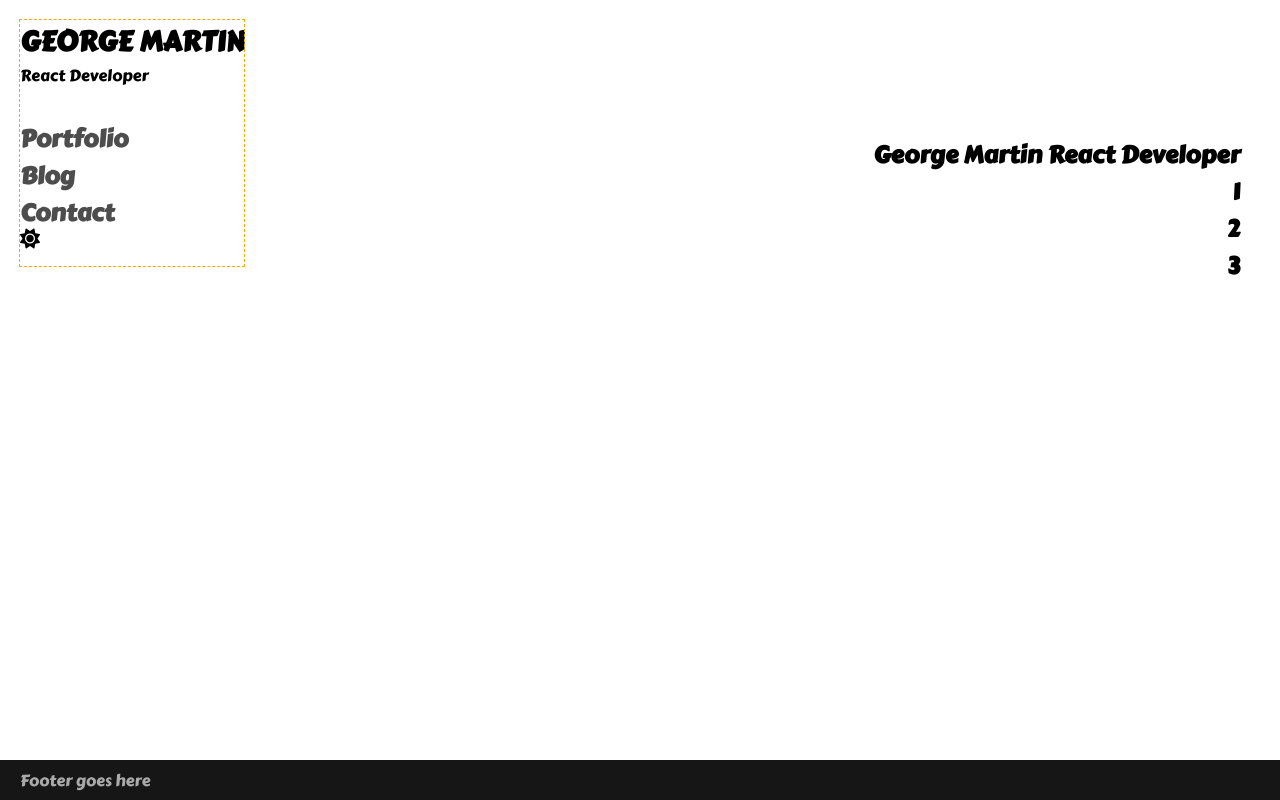
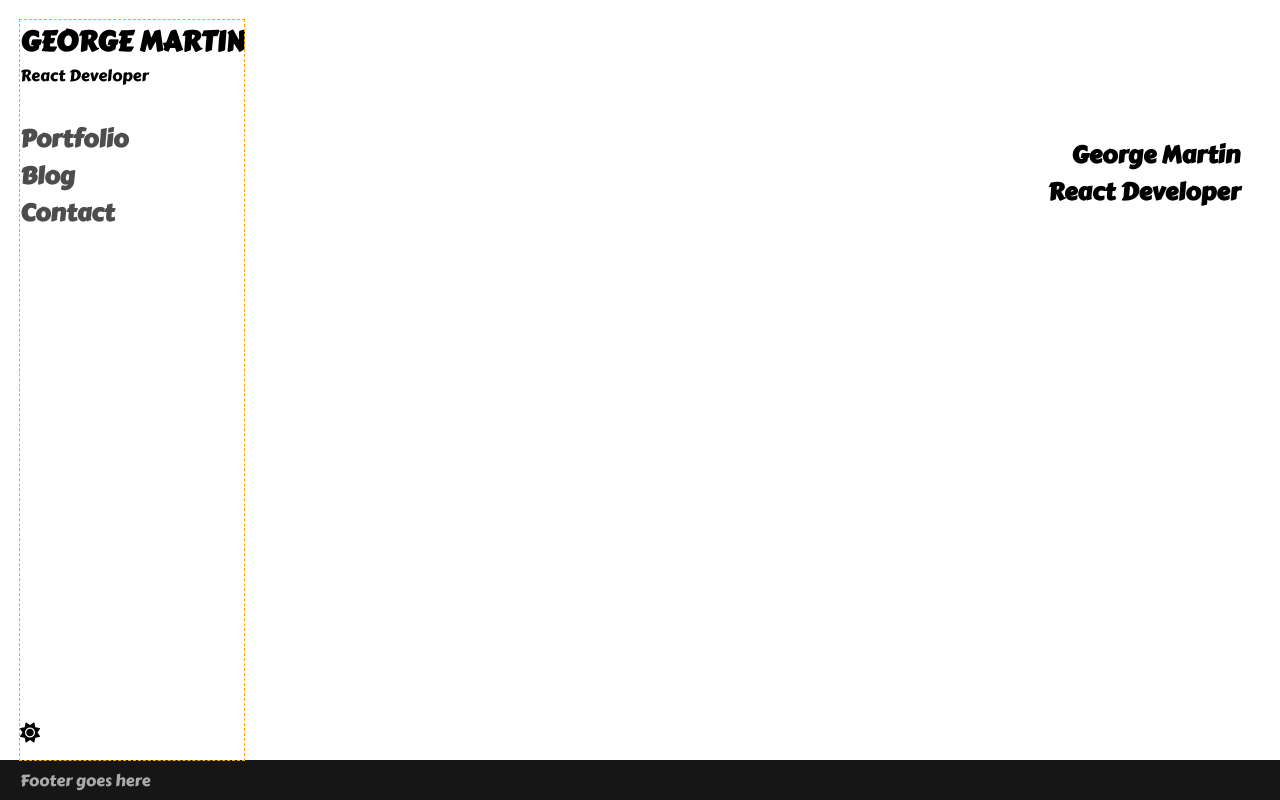
Before and after one commit to gmartin323/personal-website, a React (Vite) app: page / in a window 1280 px wide. Built offline with nearby package versions, Linux system fonts and the light colour scheme.

Commit message:
Fixed dark-mode toggle button positioning

```diff
--- a/src/components/Footer.jsx
+++ b/src/components/Footer.jsx
@@ -4,7 +4,6 @@ import { ThemeContext } from "../themes/ThemeContext";
 export default function Footer() {
 
   const { theme } = useContext(ThemeContext)
-
 
   return (
     <footer
--- a/src/index.css
+++ b/src/index.css
@@ -44,8 +44,6 @@ main {
   text-align: right;
   padding: 20px 20px 0 20px;
   white-space: nowrap;
-
-  background-color: red;
   /* min-height: calc(var(6.3100000000000005px, 1vh)*100);  unneccessary? */
 }
 
@@ -55,6 +53,7 @@ header {
   z-index: 10;
   top: 20px;
   left: 20px;
+  bottom: calc(20px*2);
   display: flex;
   flex-direction: column;
   align-items: flex-start;
@@ -136,27 +135,35 @@ header button {
 }
 
 .contact-page-content-container {
+  position: fixed;
   flex-grow: 1;
   display: flex;
   flex-direction: column;
-  justify-content: space-between;
+  align-items: last baseline;
+  text-align: right;
+  right: 20px;
+  bottom: calc(20px*2);
+  padding-bottom: 20px;
 }
 
 .contact-page-links-container {
   display: flex;
   gap: 1rem;
-  margin-bottom: 0;
-  padding: 1rem 0;
+  padding-top: 1rem;
+  padding-bottom: 20px;
+  height: 26px;
 }
-
+n
 .contact-page-links-container i {
   font-size: 2rem;
+
 }
 
 footer {
   /* background-color: #161616;
   color: #aaaaaa; */
   position: absolute;
+  z-index: 3;
   bottom: 0;
   height: 20px;
   width: 100%;
--- a/src/pages/Blog.jsx
+++ b/src/pages/Blog.jsx
@@ -16,9 +16,13 @@ export default function Blog() {
       <h1>Blog</h1>
       <section className="cards-container">
         <div className="card"></div>
+        <p className="card-info">Blog 1</p>
         <div className="card"></div>
+        <p className="card-info">Blog 2</p>
         <div className="card"></div>
+        <p className="card-info">Blog 3</p>
         <div className="card"></div>
+        <p className="card-info">Blog 4</p>
       </section>
     </div>
   )
--- a/src/pages/Contact.jsx
+++ b/src/pages/Contact.jsx
@@ -14,10 +14,9 @@ export default function Contact() {
         color: theme.color
       }}
     >
-      <section className="contact-page-content-container short">
-        <h1>Contact Page goes here</h1>
-      </section>
-      <section className="contact-page-links-container">
+      <section className="contact-page-content-container">
+        <h1>Contact</h1>
+        <div className="contact-page-links-container">
         <a
           href="https://www.linkedin.com/in/george-martin-redev/"
           className="contact-link"
@@ -52,7 +51,10 @@ export default function Contact() {
           }
         </a>
 
+        </div>
       </section>
+
+
     </div>
   )
 }
--- a/src/pages/Home.jsx
+++ b/src/pages/Home.jsx
@@ -1,25 +1,20 @@
-import React from "react"
+import React, { useContext } from "react"
+import { ThemeContext } from "../themes/ThemeContext"
 
 export default function Home() {
+
+  const { theme } = useContext(ThemeContext)
+
   return (
-    <div className="page-container">
-      <section className="home-page-hero tall">
-        <h1>George Martin React Developer</h1>
-      </section>
+    <div
+      className="page-container"
+      style={{
+        backgroundColor: theme.background,
+        color: theme.color
+      }}
+    >
       <section className="home-page-content-container">
-
-        <section>
-          <h2>1</h2>
-        </section>
-
-        <section>
-          <h2>2</h2>
-        </section>
-
-        <section>
-          <h2>3</h2>
-        </section>
-
+        <h1>George Martin <br />React Developer</h1>
       </section>
     </div>
   )
```
